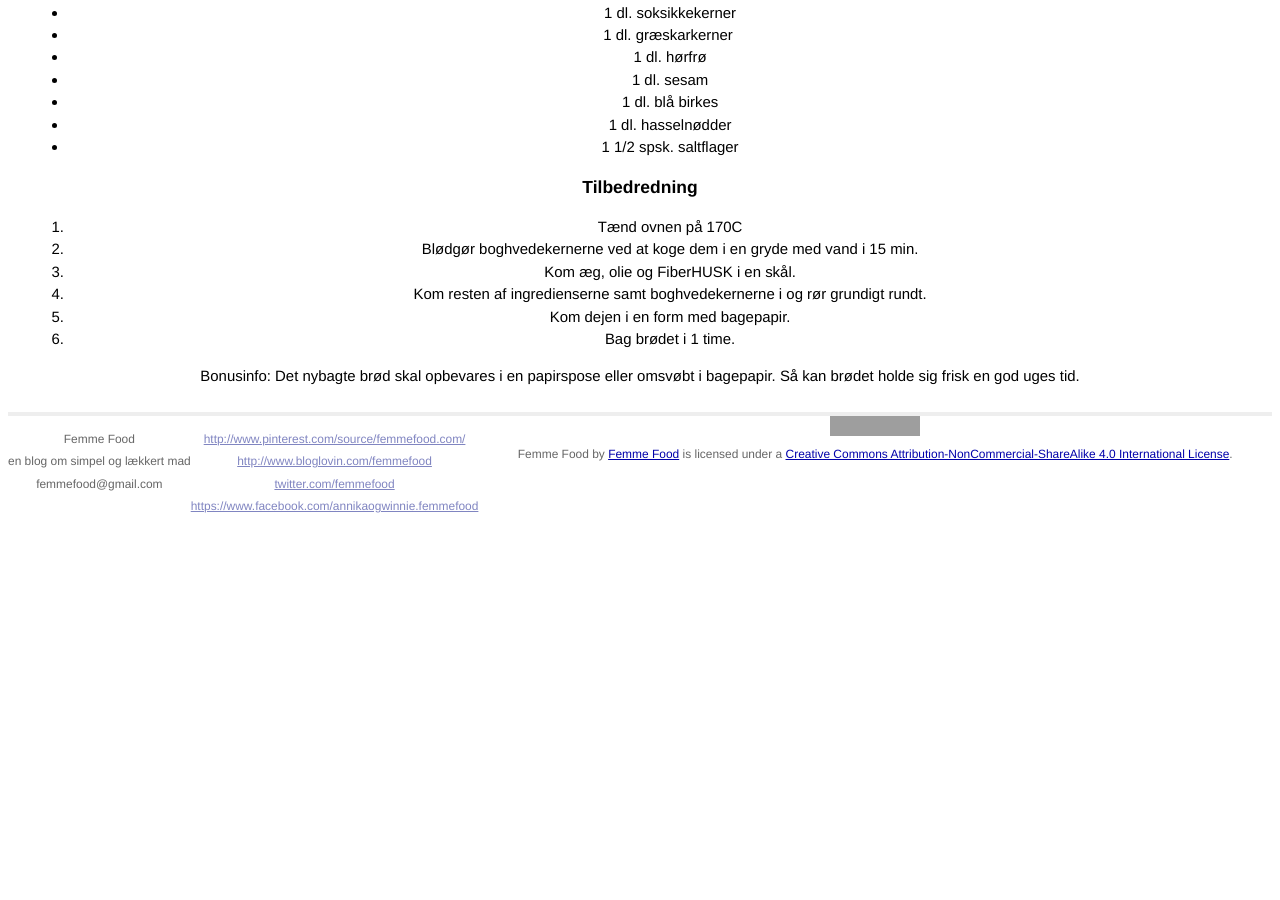
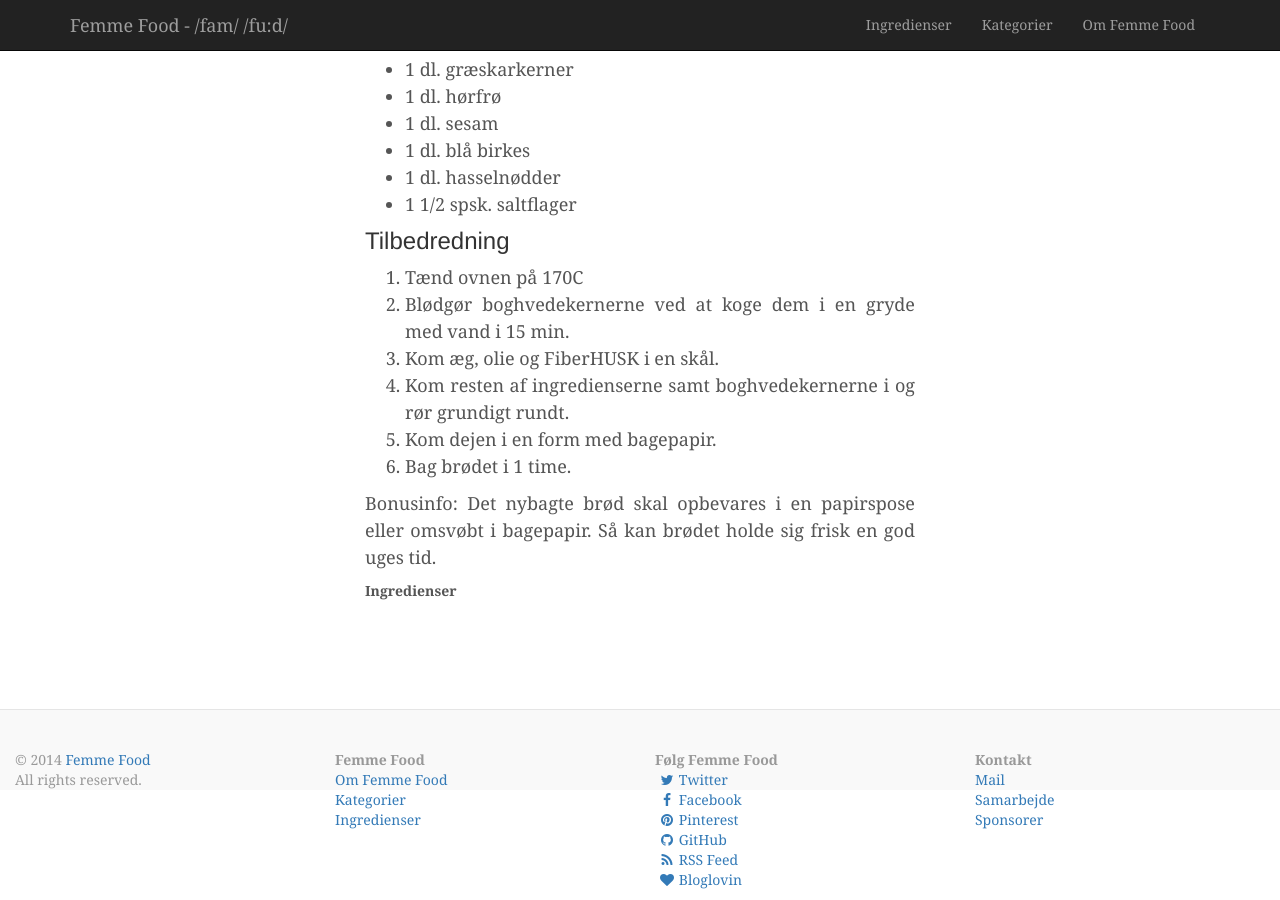
Before and after one commit to femmefood/femmefood.com, a Jekyll site: the page built from _posts/2013-06-13-kernekraft-rugbrød.md, in a window 1280 px wide and 900 px high, scrolled down 758 px. Built offline with Jekyll 4.4.1, drawn with Linux system fonts in a browser that asks for light colours; nearby versions of some CDN libraries; library files that are not in the unit come from our copies; Markdown is read by kramdown in place of the engine named in the settings; before the commit the page ends 1287 px from its top, so only the background shows below that; some of the changed text lies outside the part shown; grey boxes are pictures that could not be loaded.

Commit message:
revises layout

```diff
--- a/_layouts/default.html
+++ b/_layouts/default.html
@@ -2,53 +2,75 @@
 <html>
   <head>
     <meta charset="utf-8">
-        <meta http-equiv="X-UA-Compatible" content="IE=edge,chrome=1">
+    <meta http-equiv="X-UA-Compatible" content="IE=edge">
     <title>{{ page.title }}</title>
-        <meta name="viewport" content="width=device-width">
-
-        <!-- syntax highlighting CSS -->
-        <link rel="stylesheet" href="/css/syntax.css">
-
+    <meta name="viewport" content="width=device-width, initial-scale=1">
+    <link href="//netdna.bootstrapcdn.com/bootstrap/3.1.1/css/bootstrap.min.css" rel="stylesheet">
+    <link href="//netdna.bootstrapcdn.com/font-awesome/4.0.3/css/font-awesome.css" rel="stylesheet">
     <!-- Custom CSS -->
-        <link rel="stylesheet" href="/css/main.css">
-        <link rel="stylesheet" href="css/jquery.justifiedgallery.css">
-
+    <link rel="stylesheet" href="/css/custom.css">
+    <link rel="stylesheet" href="/css/jquery.justifiedgallery.css">
     <!-- JS -->
     <script type="text/javascript" src="//code.jquery.com/jquery-1.10.2.min.js"></script>
-        <script type="text/javascript" src="js/jquery.justifiedgallery.js"></script>
-
+    <script type="text/javascript" src="//netdna.bootstrapcdn.com/bootstrap/3.1.1/js/bootstrap.min.js"></script>
+    <script type="text/javascript" src="/js/jquery.justifiedgallery.js"></script>
   </head>
   <body>
-
-        <div class="site">
-          <div class="header">
-            <h1 class="title"><a href="/">{{ site.name }}</a></h1>
-            <a class="extra" href="/ingredients">Ingredienser</a>
-            <a class="extra" href="/categories">Kategorier</a>
-            <a class="extra" href="/about">Om Femme Food</a>
+    <div class="navbar navbar-inverse navbar-fixed-top" role="navigation">
+      <div class="container">
+        <div class="navbar-header">
+          <a class="navbar-brand" href="/">{{ site.name }} - /fam/ /fu:d/</a>
         </div>
-
-          {{ content }}
-
-          <div class="footer">
-            <div class="contact">
-              <p>
-                Femme Food<br />
-                en blog om simpel og lækkert mad<br />
-                femmefood@gmail.com
-              </p>
-            </div>
-            <div class="contact">
-              <p>
-                <a href="http://www.pinterest.com/source/femmefood.com/">http://www.pinterest.com/source/femmefood.com/</a><br />
-                <a href="http://www.bloglovin.com/en/blog/7160657">http://www.bloglovin.com/femmefood</a><br />
-                <a href="https://twitter.com/femmefood">twitter.com/femmefood</a><br />
-                <a href="https://www.facebook.com/annikaogwinnie.femmefood">https://www.facebook.com/annikaogwinnie.femmefood</a><br />
-              </p>
-            </div>
-            <a rel="license" href="http://creativecommons.org/licenses/by-nc-sa/4.0/deed.en_US"><img alt="Creative Commons License" style="border-width:0" src="http://i.creativecommons.org/l/by-nc-sa/4.0/80x15.png" /></a><br /><span xmlns:dct="http://purl.org/dc/terms/" property="dct:title">Femme Food</span> by <a xmlns:cc="http://creativecommons.org/ns#" href="http://www.femmefood.com" property="cc:attributionName" rel="cc:attributionURL">Femme Food</a> is licensed under a <a rel="license" href="http://creativecommons.org/licenses/by-nc-sa/4.0/deed.en_US">Creative Commons Attribution-NonCommercial-ShareAlike 4.0 International License</a>.
+        <div class="navbar-collapse collapse">
+          <ul class="nav navbar-nav">
+            <li><a href="/ingredients">Ingredienser</a></li>
+            <li><a href="/categories">Kategorier</a></li>
+            <li><a href="/about">Om Femme Food</a></li>
+          </ul>
         </div>
       </div>
+    </div>
+    <div class="container content">
+      {{ content }}
+    </div><!-- /.container -->
 
+    <!-- footer -->
+    <div class="footer">
+      <div class="row-fluid">
+        <div class="col-md-3">
+          <ul class="list-unstyled">
+            <li>© 2014 <a href="/">Femme Food</a></li>
+            <li>All rights reserved.</li>
+          </ul>
+        </div>
+        <div class="col-md-3">
+          <ul class="list-unstyled">
+            <li><strong>Femme Food</strong><li>
+            <li><a href="/about">Om Femme Food</a></li>
+            <li><a href="/categories">Kategorier</a></li>
+            <li><a href="/ingredients">Ingredienser</a></li>
+          </ul>
+        </div>
+        <div class="col-md-3">
+          <ul class="list-unstyled">
+            <li><strong>Følg Femme Food</strong><li>
+            <li><a href="http://twitter.com/femmefood"><i class="fa fa-twitter"></i>Twitter</a></li>
+            <li><a href="https://www.facebook.com/annikaogwinnie.femmefood"><i class="fa fa-facebook"></i>Facebook</a></li>
+            <li><a href="http://www.pinterest.com/source/femmefood.com/"><i class="fa fa-pinterest"></i>Pinterest</a></li>
+            <li><a href="http://github.com/femmefood"><i class="fa fa-github"></i>GitHub</a></li>
+            <li><a href="/atom.xml"><i class="fa fa-rss"></i>RSS Feed</a></li>
+            <li><a href="http://www.bloglovin.com/en/blog/7160657"><i class="fa fa-heart"></i>Bloglovin</a></li>
+            </ul>
+        </div>
+        <div class="col-md-3">
+          <ul class="list-unstyled">
+            <li><strong>Kontakt</strong><li>
+            <li><a href="mailto:femmefood@gmail.com">Mail</a></li>
+            <li><a href="/collaboration">Samarbejde</a></li>
+            <li><a href="/sponsors">Sponsorer</a></li>
+          </ul>
+        </div>
+      </div>
+    </div>
   </body>
 </html>
--- a/_layouts/post.html
+++ b/_layouts/post.html
@@ -1,9 +1,13 @@
 ---
 layout: default
 ---
-<h2>{{ page.title }}</h2>
-<p class="meta">{{ page.date | date_to_string }}</p>
+<div class="container-narrow">
+  <h1>{{ page.title }}</h1>
+    <p class="meta">{{ page.date | date_to_string }}</p>
+    <p class="meta">{{ page.categories | array_to_sentence_string | replace: ', and ', ' og ' | replace: ' and ', ' og ' }}</p>
 
-<div class="post">
-{{ content }}
+    <div class="post">
+      {{ content }}
+    </div>
+    <p class="meta"><strong>Ingredienser</strong> {{ page.tags | array_to_sentence_string | replace: ', and ', ' og ' | replace: ' and ', ' og ' }}</p>
 </div>
```
Lines whose indentation alone changed are shown as unchanged.
